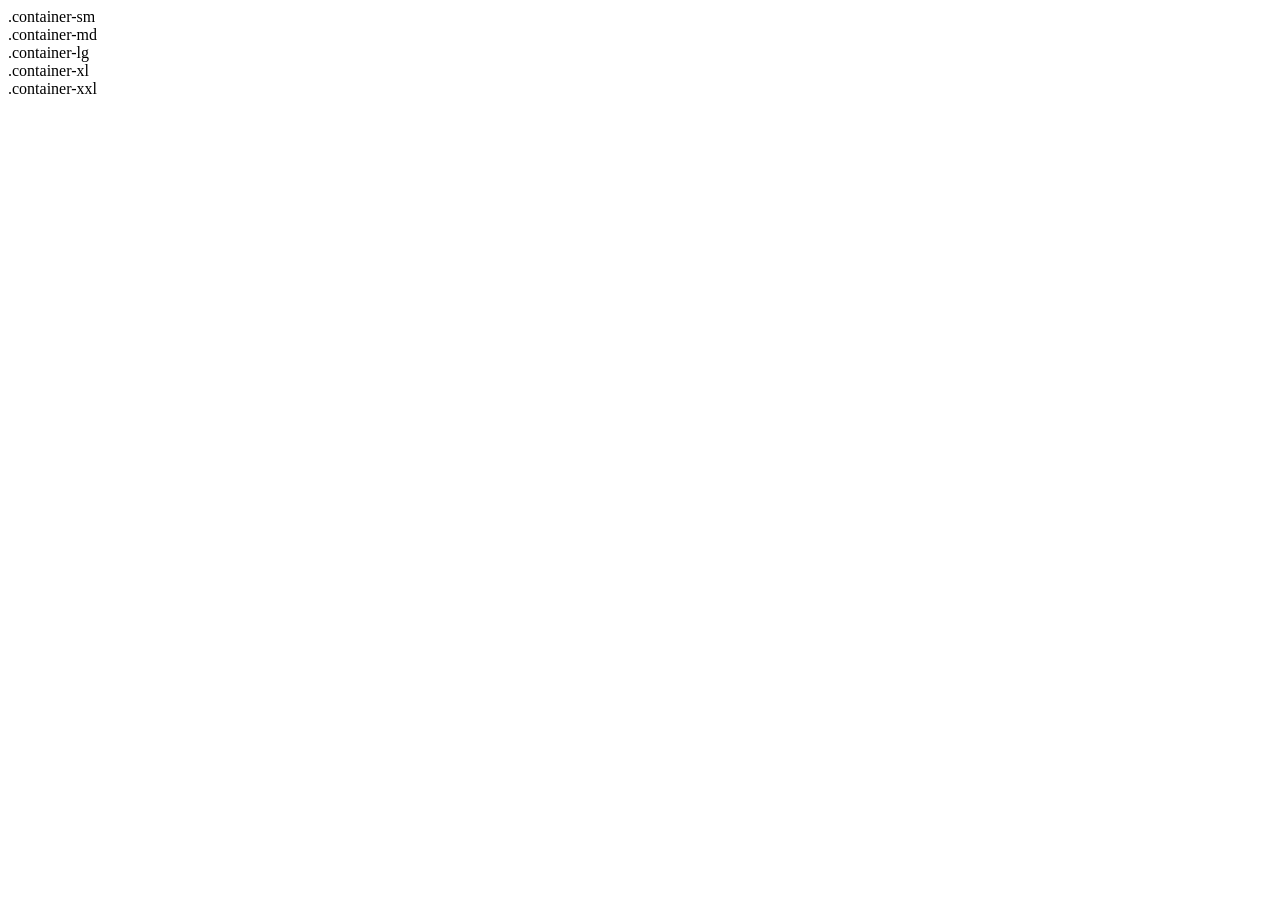
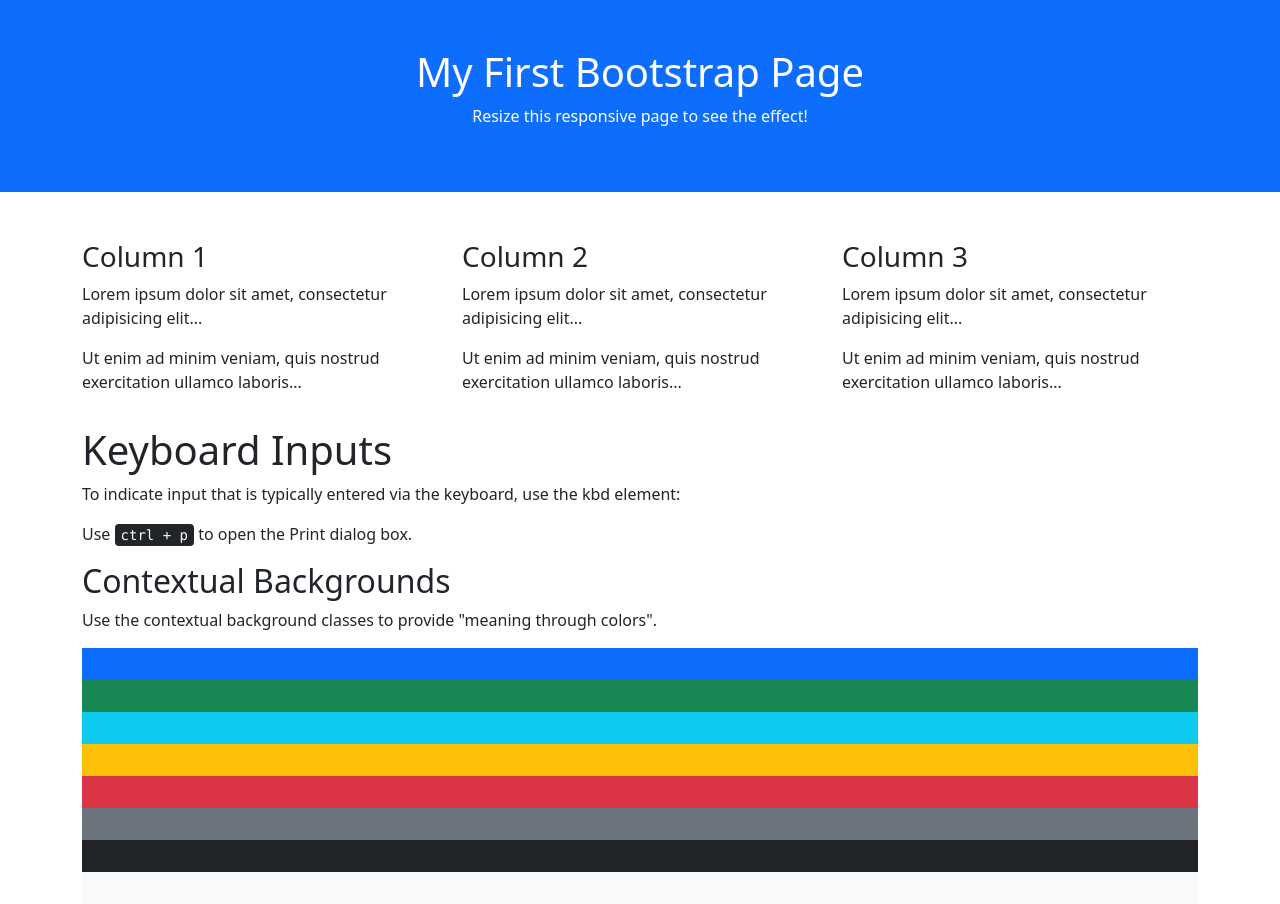
Before and after one commit to Chirag-200412/Full-Stack, a website: page day8/index.html in a window 1280 px wide. Before the commit the page ends 800 px from the top, so only its background shows below. Drawn offline with nearby package versions, Linux system fonts and the light colour scheme.

Commit message:
css end bootstrap begin

```diff
--- a/day8/index.html
+++ b/day8/index.html
@@ -1,16 +1,71 @@
 <!DOCTYPE html>
 <html lang="en">
-<head>
-    <meta charset="UTF-8">
-    <meta name="viewport" content="width=device-width, initial-scale=1.0">
+  <head>
+    <meta charset="UTF-8" />
+    <meta name="viewport" content="width=device-width, initial-scale=1.0" />
     <title>BootStrap</title>
-</head>
-<body>
-    <!--Container-->
-    <div class="container-sm">.container-sm</div>
-    <div class="container-md">.container-md</div>
-    <div class="container-lg">.container-lg</div>
-    <div class="container-xl">.container-xl</div>
-    <div class="container-xxl">.container-xxl</div>
-</body>
+    <link
+      href="https://cdn.jsdelivr.net/npm/bootstrap@5.3.3/dist/css/bootstrap.min.css"
+      rel="stylesheet"
+    />
+    <script src="https://cdn.jsdelivr.net/npm/bootstrap@5.3.3/dist/js/bootstrap.bundle.min.js"></script>
+  </head>
+  <body>
+    <div class="container-fluid p-5 bg-primary text-white text-center">
+      <h1>My First Bootstrap Page</h1>
+      <p>Resize this responsive page to see the effect!</p>
+    </div>
+
+    <div class="container mt-5">
+      <div class="row">
+        <div class="col-sm-4">
+          <h3>Column 1</h3>
+          <p>Lorem ipsum dolor sit amet, consectetur adipisicing elit...</p>
+          <p>
+            Ut enim ad minim veniam, quis nostrud exercitation ullamco
+            laboris...
+          </p>
+        </div>
+        <div class="col-sm-4">
+          <h3>Column 2</h3>
+          <p>Lorem ipsum dolor sit amet, consectetur adipisicing elit...</p>
+          <p>
+            Ut enim ad minim veniam, quis nostrud exercitation ullamco
+            laboris...
+          </p>
+        </div>
+        <div class="col-sm-4">
+          <h3>Column 3</h3>
+          <p>Lorem ipsum dolor sit amet, consectetur adipisicing elit...</p>
+          <p>
+            Ut enim ad minim veniam, quis nostrud exercitation ullamco
+            laboris...
+          </p>
+        </div>
+      </div>
+    </div>
+    <div class="container mt-3">
+      <h1>Keyboard Inputs</h1>
+      <p>
+        To indicate input that is typically entered via the keyboard, use the
+        kbd element:
+      </p>
+      <p>Use <kbd>ctrl + p</kbd> to open the Print dialog box.</p>
+    </div>
+    <div class="container mt-3">
+      <h2>Contextual Backgrounds</h2>
+      <p>
+        Use the contextual background classes to provide "meaning through
+        colors".
+      </p>
+      <div class="bg-primary p-3"></div>
+      <div class="bg-success p-3"></div>
+      <div class="bg-info p-3"></div>
+      <div class="bg-warning p-3"></div>
+      <div class="bg-danger p-3"></div>
+      <div class="bg-secondary p-3"></div>
+      <div class="bg-dark p-3"></div>
+      <div class="bg-light p-3"></div>
+    </div>
+  </body>
 </html>
```
